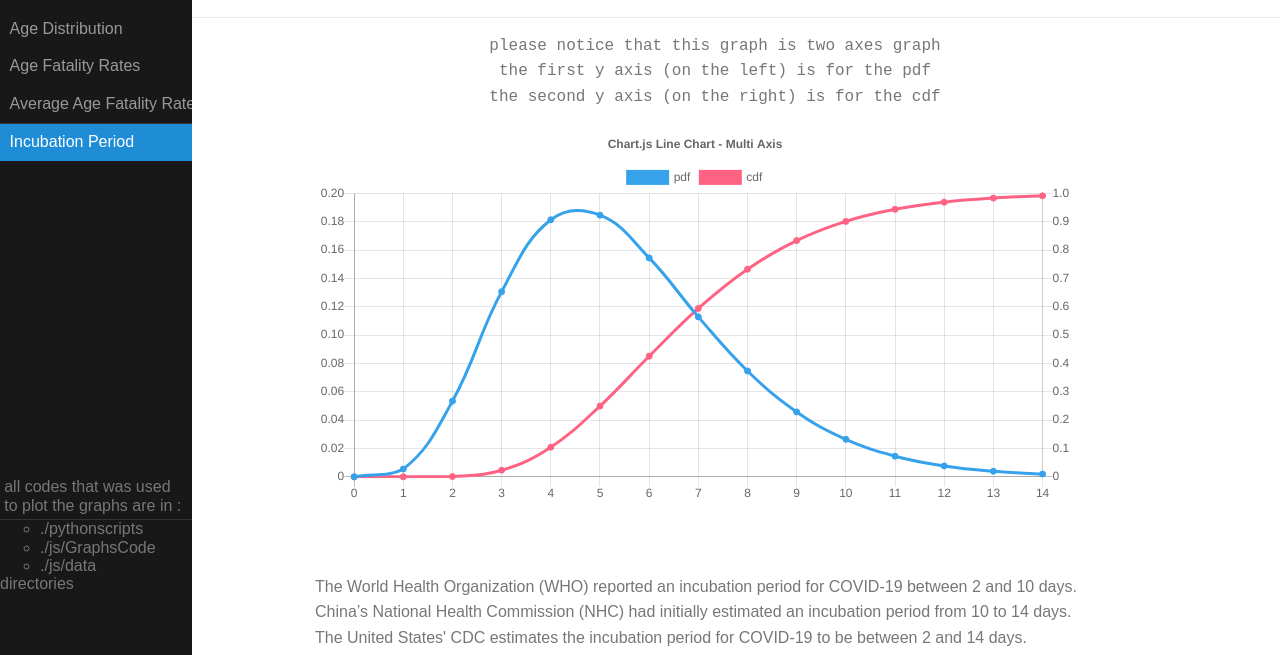
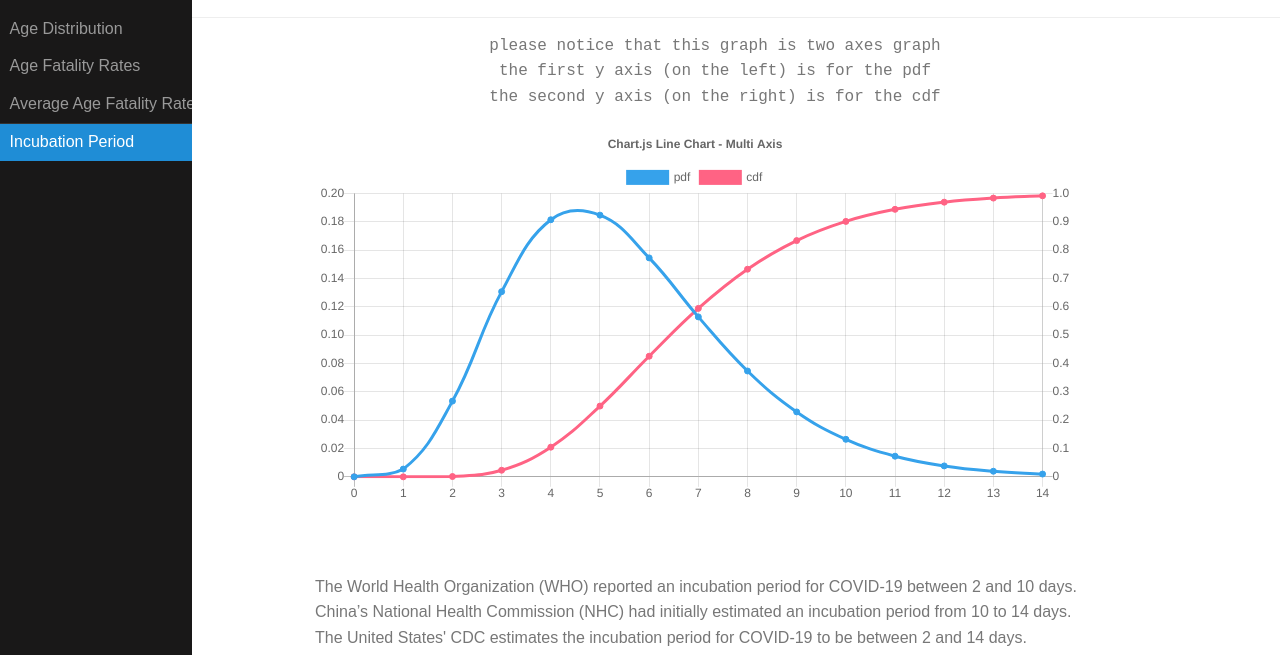
Before and after one commit to mooham33d/covid19mathreport, a plain HTML site: page 7_IncubationPeriod.html in a window 1280 px wide. Shown: the part 145-800 px from the top of the page. Drawn offline with nearby package versions, Linux system fonts and the light colour scheme.

Commit message:
Update 7_IncubationPeriod.html

```diff
--- a/7_IncubationPeriod.html
+++ b/7_IncubationPeriod.html
@@ -52,17 +52,7 @@
                     <li class="pure-menu-item menu-item-divided pure-menu-selected"><a href="7_IncubationPeriod.html"
                             class="pure-menu-link">Incubation
                             Period</a></li>
-                                                <br><br><br><br><br><br><br><br><br><br><br><br><br><br><br><br><br>
-                    <li class="pure-menu-item">
-                        <p style="margin: 0.5ex;">all codes that was used to plot the graphs are in :
-                    </li>
 
-                    <ul>
-                        <li>./pythonscripts</li>
-                        <li>./js/GraphsCode</li>
-                        <li>./js/data</li>
-                    </ul>
-                    directories</p>
                 </ul>
             </div>
         </div>
@@ -111,6 +101,7 @@
     </div>
 
     <script src="js/ui.js"></script>
+    <footer style="text-align: center;background-color: #333;padding: 15px;margin-left: 0.5;"><code>all codes that was used to plot the graphs are in: ./pythonscripts , js/GraphsCode and js/data directories</code></footer>
 
 </body>
 
```
